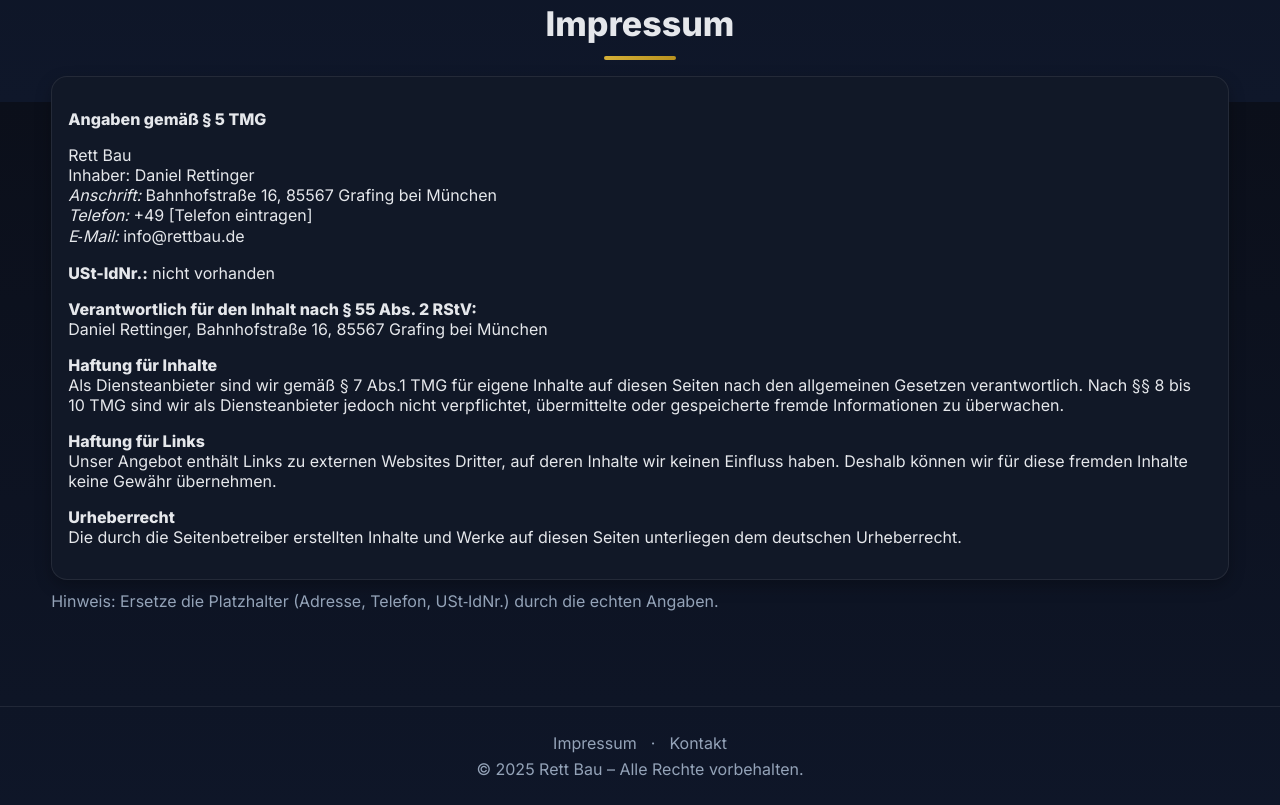
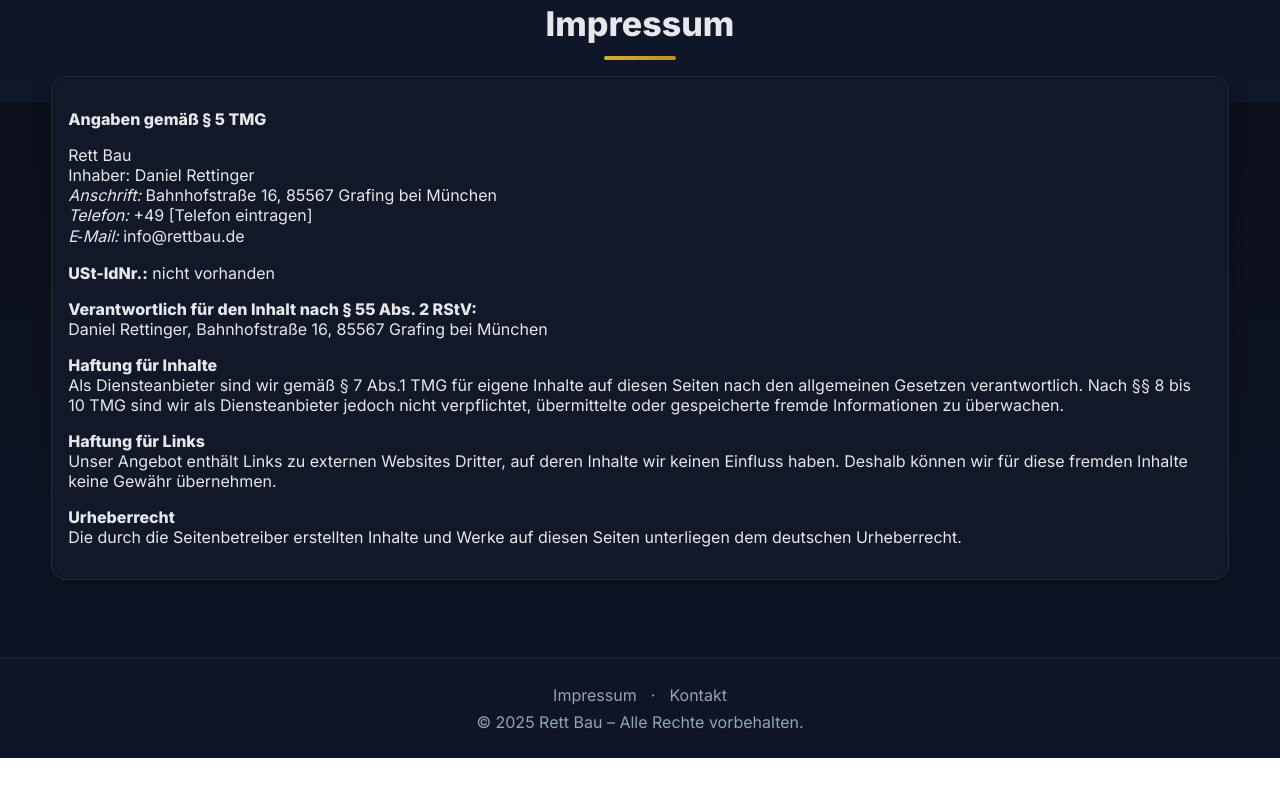
Before and after one commit to rettbau/rettbau.de, a plain HTML site: page index.html in a window 1280 px wide. Shown: the part 3098-3903 px from the top of the page. After the commit the page ends 3856 px from the top, so only its background shows below. Drawn offline with Linux system fonts and the light colour scheme.

Commit message:
Update index.html

```diff
--- a/index.html
+++ b/index.html
@@ -223,10 +223,8 @@
         <p><strong>Urheberrecht</strong><br>Die durch die Seitenbetreiber erstellten Inhalte und Werke auf diesen Seiten unterliegen dem deutschen Urheberrecht.</p>
       </div>
     </div>
-    <p class="muted" style="margin-top:.6rem">Hinweis: Ersetze die Platzhalter (Adresse, Telefon, USt‑IdNr.) durch die echten Angaben.</p>
   </div>
 </section>
-
 <footer>
   <div class="container">
     <div class="footer-links">
```
